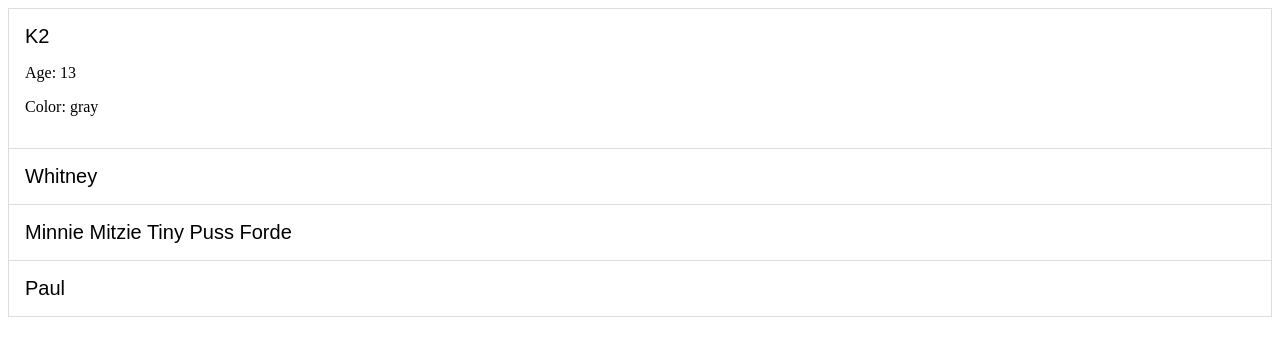
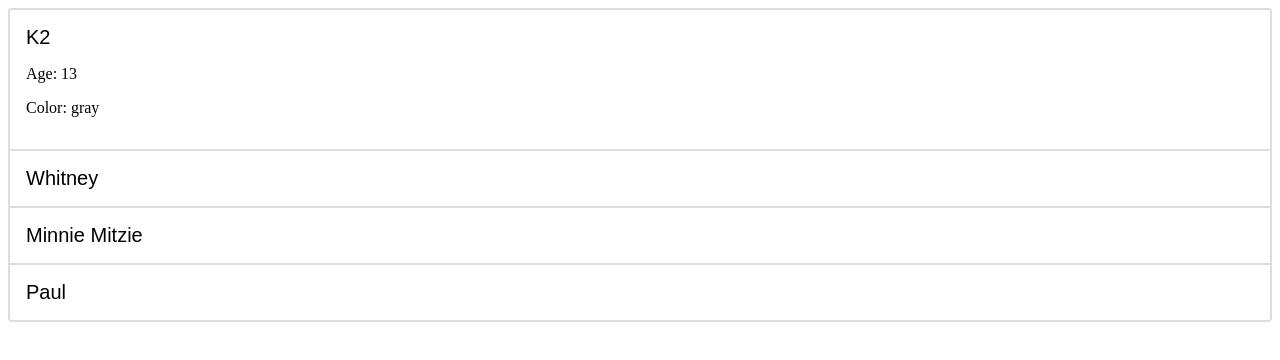
Before and after one commit to alcatraz-components/accordion, a website with bundled scripts: page index.html in a window 1280 px wide. Built offline with nearby package versions, Linux system fonts and the light colour scheme.

Commit message:
Minor update & adds readme

```diff
--- a/index.html
+++ b/index.html
@@ -5,9 +5,18 @@
     <meta name="viewport" content="width=device-width, initial-scale=1.0" />
     <title>Alcatraz Accordion</title>
     <script type="module" src="index.js"></script>
+    <!--
+        Use CSS custom properties to alter styles within the component.
+    -->
+    <style>
+      :root {
+        --alcatraz-accordion-border: 2px solid #ddd;
+        --alcatraz-accordion-border-radius: 4px;
+      }
+    </style>
   </head>
   <body>
-    <alcatraz-accordion multiPanel="true">
+    <alcatraz-accordion>
       <alcatraz-accordion-panel label="K2" expanded="true">
         <p>Age: 13</p>
         <p>Color: gray</p>
@@ -16,7 +25,7 @@
         <p>Age: 13</p>
         <p>Color: orange</p>
       </alcatraz-accordion-panel>
-      <alcatraz-accordion-panel label="Minnie Mitzie Tiny Puss Forde">
+      <alcatraz-accordion-panel label="Minnie Mitzie">
         <p>Age: 4</p>
         <p>Color: gray</p>
       </alcatraz-accordion-panel>
--- a/index.js
+++ b/index.js
@@ -23,6 +23,7 @@ class AlcatrazAccordion extends LitElement {
     return css`
       :host {
         border: var(--alcatraz-accordion-border, 1px solid #ddd);
+        border-radius: var(--alcatraz-accordion-border-radius, 0);
         display: block;
       }
 
--- a/package.json
+++ b/package.json
@@ -1,5 +1,5 @@
 {
-  "name": "@alcatraz-component/accordion",
+  "name": "@alcatraz-components/accordion",
   "version": "1.0.0",
   "description": "An accordion web component",
   "main": "index.js",
```
Also changed, not shown: README.md.
